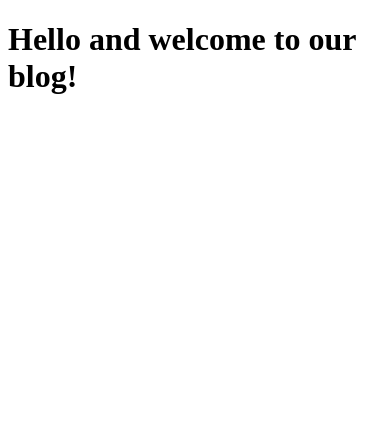
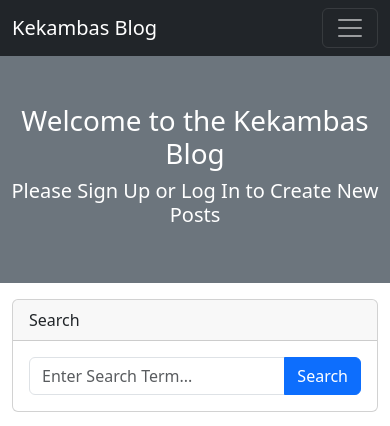
Before and after one commit to sadetomiwa/Flask_blog, a Flask app: page / in a window 390 px wide. Shown: the top 426 px of the page. Before the commit the page ends 94 px from the top, so only its background shows below. Run offline with Flask 2, Linux system fonts and the light colour scheme.

Commit message:
day2 edit

```diff
--- a/app/routes.py
+++ b/app/routes.py
@@ -3,9 +3,14 @@ from flask import render_template
 
 
 @app.route("/")
-def hello_world():
+def index():
     return render_template('index.html')
 
-@app.route("/test")
-def hello_test():
-    return "This is a test!"
+@app.route("/signup")
+def signup():
+    return render_template('signup.html')
+
+
+@app.route('/login')
+def login():
+    return render_template('login.html')
--- /dev/null
+++ b/app/templates/base.html
@@ -0,0 +1,29 @@
+<!DOCTYPE html>
+<html lang="en">
+<head>
+    <meta charset="UTF-8">
+    <meta http-equiv="X-UA-Compatible" content="IE=edge">
+    <meta name="viewport" content="width=device-width, initial-scale=1.0">
+    <title>Kekambas Blog | {% block title %}Base{% endblock %}</title>
+    <link rel="stylesheet" href="https://cdn.jsdelivr.net/npm/bootstrap@5.3.0-alpha1/dist/css/bootstrap.min.css">
+</head>
+<body>
+
+    {% include 'nav.html' %}
+
+    <div class="row bg-secondary py-5">
+        <div class="col text-center text-white">
+            {% block header %}
+                <h1>Hello World</h1>
+            {% endblock %}
+        </div>
+    </div>
+
+    <div class="container">
+        {% block content %}
+        {% endblock %}
+    </div>
+
+    <script src="https://cdn.jsdelivr.net/npm/bootstrap@5.3.0-alpha1/dist/js/bootstrap.bundle.min.js"></script>
+</body>
+</html>
--- a/app/templates/index.html
+++ b/app/templates/index.html
@@ -1,12 +1,50 @@
-<!DOCTYPE html>
-<html lang="en">
-<head>
-    <meta charset="UTF-8">
-    <meta http-equiv="X-UA-Compatible" content="IE=edge">
-    <meta name="viewport" content="width=device-width, initial-scale=1.0">
-    <title>Flask Bloh</title>
-</head>
-<body>
-    <h1>Hello and welcome to our blog!</h1>
-</body>
-</html>
+{% extends 'base.html' %}
+
+{% block title %} Home {% endblock %}
+
+{% block header %}
+    <h1>Welcome to the Kekambas Blog</h1>
+    <h5>Please Sign Up or Log In to Create New Posts</h5>
+{% endblock %}
+
+{% block content %}
+    <div class="row">
+        <!-- Left 2/3 Column -->
+        <div class="col-12 col-lg-8 order-1 order-lg-0">
+
+            <div class="card mt-3">
+                <div class="row g-0">
+                    <div class="col-md-4">
+                        <img class="card-img-top" src="https://picsum.photos/500" alt="random">
+                    </div>
+                    <div class="col-md-8">
+                        <div class="card-body">
+                            <h6 class="card-subtitle">March 21, 2023</h6>
+                            <h5 class="card-title">First Title</h5>
+                            <p class="card-text">Lorem ipsum dolor sit amet consectetur adipisicing elit. Vitae, ducimus. Ipsam tenetur impedit reiciendis. Necessitatibus nemo ab nihil, error odit voluptatibus nulla dolorum nam, natus corrupti, aspernatur maiores doloribus aliquam!</p>
+                        </div>
+                    </div>
+                </div>
+            </div>
+
+        </div>
+
+        <!-- Right 1/3 Column -->
+        <div class="col-12 col-lg-4 order-0 order-lg-1">
+
+            <div class="card mt-3">
+                <div class="card-header">Search</div>
+                <div class="card-body">
+                    <form action="">
+                        <div class="input-group">
+                            <input type="text" class="form-control" placeholder="Enter Search Term...">
+                            <button type="submit" class="btn btn-primary">Search</button>
+                        </div>
+                    </form>
+                </div>
+            </div>
+
+        </div>
+
+    </div>
+{% endblock %}
--- /dev/null
+++ b/app/templates/nav.html
@@ -0,0 +1,15 @@
+<nav class="navbar navbar-expand-lg bg-dark" data-bs-theme="dark">
+    <div class="container-fluid">
+        <a class="navbar-brand" href="/">Kekambas Blog</a>
+        <button class="navbar-toggler" type="button" data-bs-toggle="collapse" data-bs-target="#collapseLinks" aria-controls="collapseLinks" aria-expanded="false" aria-label="Toggle navigation">
+        <span class="navbar-toggler-icon"></span>
+        </button>
+        <div class="collapse navbar-collapse" id="collapseLinks">
+        <div class="navbar-nav">
+            <a class="nav-link" href="/">Home</a>
+            <a class="nav-link" href="/signup">Sign Up</a>
+            <a class="nav-link" href="/login">Log In</a>
+        </div>
+        </div>
+    </div>
+</nav>
```
Also changed, not shown: app/templates/login.html (added, +11 -0 lines), app/templates/signup.html (added, +11 -0 lines).
